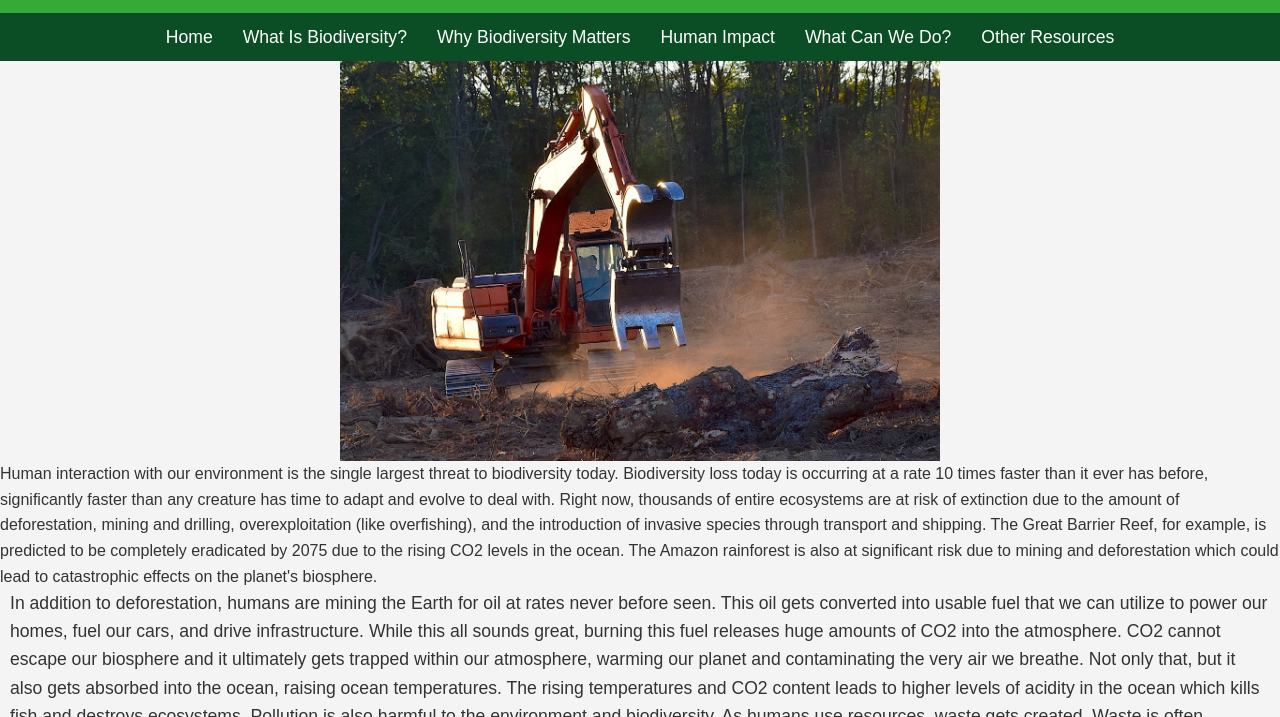
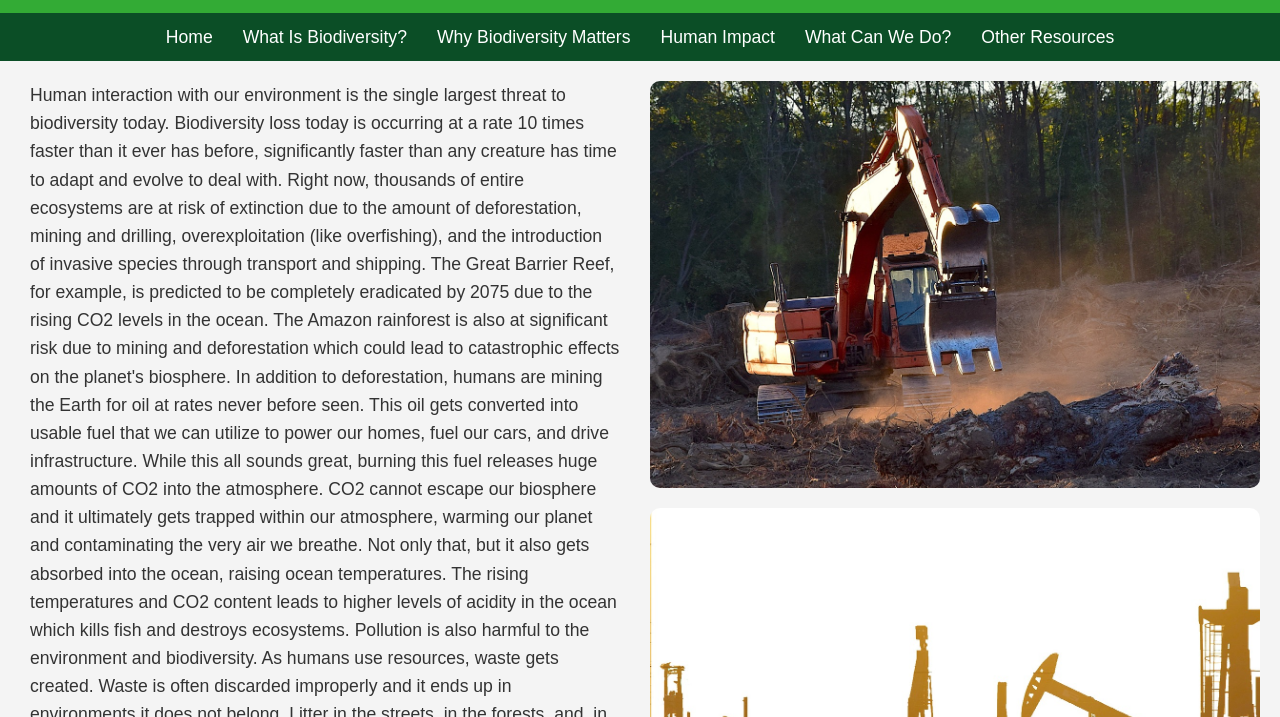
Before and after one commit to DuncanBarner/WebDevFinalSite, a plain HTML site: page humanimpact.html in a window 1280 px wide. Shown: the part 83-800 px from the top of the page. Drawn offline with Linux system fonts and the light colour scheme.

Commit message:
FINAL FINAL updates

```diff
--- a/css/styles.css
+++ b/css/styles.css
@@ -158,6 +158,28 @@ h1 {
     line-height: 1.6;
 }
 
+/* Human Impact Layout */
+.impactLayout {
+    display: grid;
+    grid-template-columns: 1fr 1fr;
+    gap: 20px;
+    padding: 20px;
+    align-items: start;
+}
+
+.rightImages {
+    display: flex;
+    flex-direction: column;
+    gap: 20px;
+}
+
+.rightImages img {
+    width: 100%;
+    height: auto;
+    border-radius: 10px;
+    object-fit: cover;
+}
+
 /* Footer */
 footer {
     text-align: center;
@@ -177,8 +199,6 @@ footer {
 
     /* Make images full width on mobile */
     .rightImage img,
-    .beeImage,
-    .deforestation,
     .oilmachines,
     .garbage,
     .whatCanWeDoLayout .rightImage img {
@@ -187,7 +207,9 @@ footer {
     }
 
     /* Adjust text size and padding for mobile */
-    .leftText, .whatCanWeDoBottomText p, .otherResourcesColumn p {
+    .leftText,
+    .whatCanWeDoBottomText p,
+    .otherResourcesColumn p {
         font-size: 1rem;
         padding: 0 10px;
     }
@@ -241,3 +263,11 @@ footer {
     max-width: 600px;
     height: 400px;
 }
+
+.whyBioMattersContent{
+    font-size: 1.4em;
+    line-height: 1.4em;
+    padding-left: 3%;
+    padding-right: 3%;
+    padding-top: 3%;
+}
--- a/humanimpact.html
+++ b/humanimpact.html
@@ -26,21 +26,11 @@
         </ul>
     </nav>
 
-    <!-- Image spanning the top -->
-    <div class="imageContainer">
-        <img class="deforestation" src="images/deforestation.jpg.jpg" alt="Large machine destroys trees and land">
-    </div>
-
-    <div class="humanImpactContent1">
-        <p>
-            Human interaction with our environment is the single largest threat to biodiversity today. Biodiversity loss today is occurring at a rate 10 times faster than it ever has before, significantly faster than any creature has time to adapt and evolve to deal with. Right now, thousands of entire ecosystems are at risk of extinction due to the amount of deforestation, mining and drilling, overexploitation (like overfishing), and the introduction of invasive species through transport and shipping. The Great Barrier Reef, for example, is predicted to be completely eradicated by 2075 due to the rising CO2 levels in the ocean. The Amazon rainforest is also at significant risk due to mining and deforestation which could lead to catastrophic effects on the planet's biosphere.
-        </p>
-    </div>
-
-    <!-- Dividing the content into two parts: Text on the left, images on the right -->
     <div class="impactLayout">
         <div class="leftText">
             <p>
+                Human interaction with our environment is the single largest threat to biodiversity today. Biodiversity loss today is occurring at a rate 10 times faster than it ever has before, significantly faster than any creature has time to adapt and evolve to deal with. Right now, thousands of entire ecosystems are at risk of extinction due to the amount of deforestation, mining and drilling, overexploitation (like overfishing), and the introduction of invasive species through transport and shipping. The Great Barrier Reef, for example, is predicted to be completely eradicated by 2075 due to the rising CO2 levels in the ocean. The Amazon rainforest is also at significant risk due to mining and deforestation which could lead to catastrophic effects on the planet's biosphere.
+
                 In addition to deforestation, humans are mining the Earth for oil at rates never before seen. This oil gets converted into usable fuel that we can utilize to power our homes, fuel our cars, and drive infrastructure. While this all sounds great, burning this fuel releases huge amounts of CO2 into the atmosphere. CO2 cannot escape our biosphere and it ultimately gets trapped within our atmosphere, warming our planet and contaminating the very air we breathe. Not only that, but it also gets absorbed into the ocean, raising ocean temperatures. The rising temperatures and CO2 content leads to higher levels of acidity in the ocean which kills fish and destroys ecosystems.
 
                 Pollution is also harmful to the environment and biodiversity. As humans use resources, waste gets created. Waste is often discarded improperly and it ends up in environments it does not belong. Litter in the streets, in the forests, and, in massive quantities, in our oceans, leads to significant health risks on human, plant, and animal life. Many waste materials are toxic to humans, animals, and plants, and as such, pose dangers to all life. Garbage in river systems erode the riverbanks which leads to the death of vital plant flora and fauna, as well as the collapse of the riverbank. Garbage in the ocean can kill fish through strangulation or consumption.
@@ -50,6 +40,7 @@
         </div>
 
         <div class="rightImages">
+            <img class="deforestation" src="images/deforestation.jpg.jpg" alt="Large machine destroys trees and land">
             <img class="oilmachines" src="images/oil-rig.jpg.jpg" alt="Oil rig machinery in the desert">
             <img class="garbage" src="images/garbage.jpg.jpg" alt="Piles of garbage overflowing out of a trashcan into an open landscape">
         </div>
```
Also changed, not shown: css/styles.min.css.
